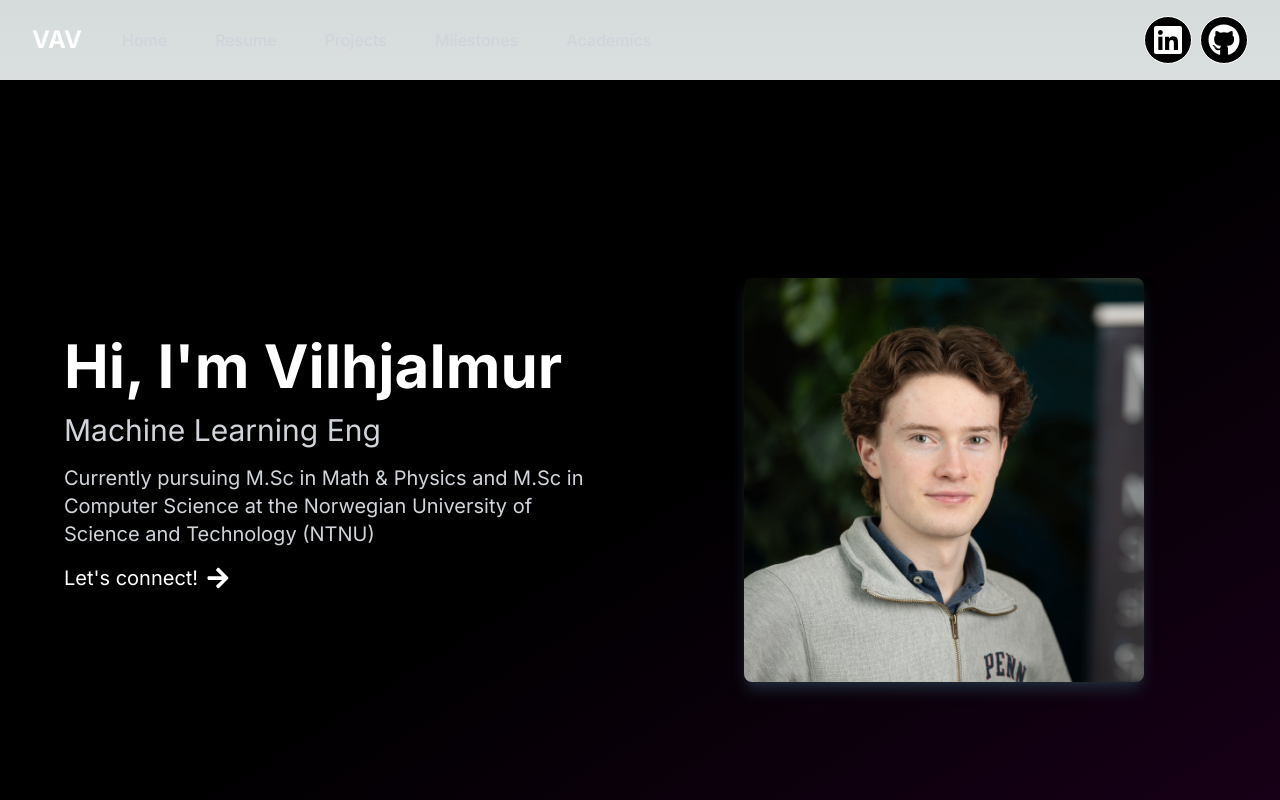
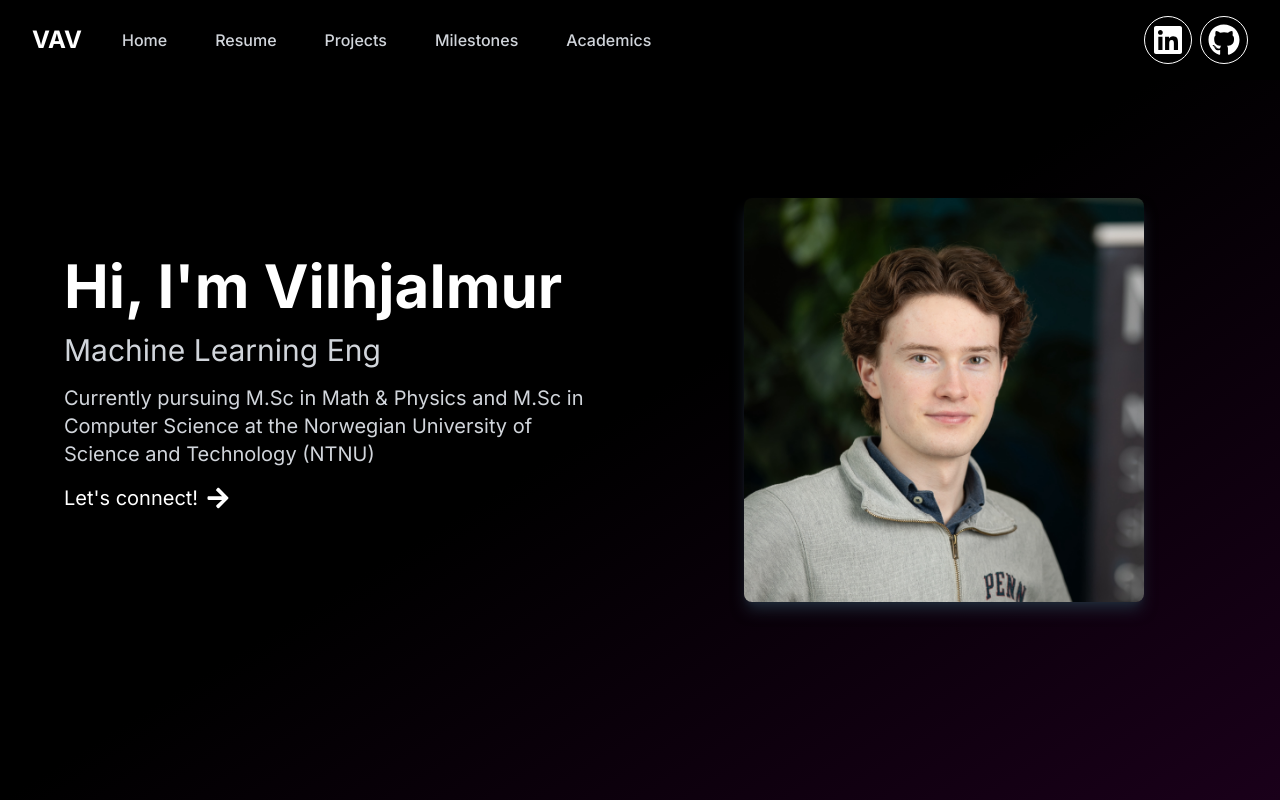
Before and after one commit to villi02/vav-portfolio, a Next.js app: page / in a window 1280 px wide. Built offline with nearby package versions, Linux system fonts and the light colour scheme.

Commit message:
Update background color of navbar, Make navbar sticky

```diff
--- a/components/Navbar.tsx
+++ b/components/Navbar.tsx
@@ -29,7 +29,7 @@ function classNames(...classes: string[]): string {
 
 const Navbar: React.FC = () => {
   return (
-    <Disclosure as="nav" className="black">
+    <Disclosure as="nav" className="fixed top-0 left-0 right-0 z-50 bg-black">
       {({ open }) => (
         <>
           <div className="mx-auto max-w-7xl px-2 sm:px-6 lg:px-8">
```
